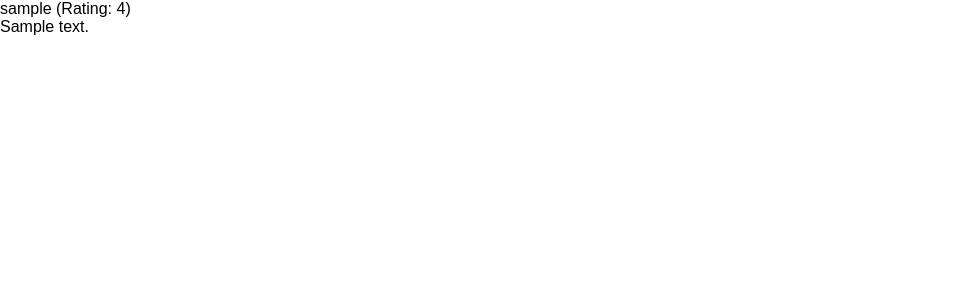
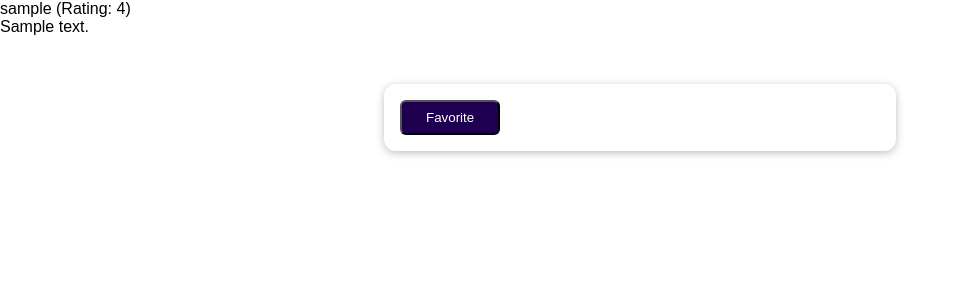
Before and after one commit to Cswish24/django-forms-learning, a Django app: page /detail/1 in a window 1280 px wide. Shown: the top 300 px of the page, without its empty margins (0-963 px from the left). Run offline with Django 3.2, Linux system fonts and the light colour scheme; tables that the repository leaves empty hold one stand-in row (values such as "Sample post"); parts of the project's set-up code (start-up, migrations or seed data) failed here and were passed over.

Commit message:
add favorite capability by saving it as session data

```diff
--- a/Feedback/settings.py
+++ b/Feedback/settings.py
@@ -129,3 +129,5 @@ DEFAULT_AUTO_FIELD = 'django.db.models.BigAutoField'
 
 MEDIA_ROOT = BASE_DIR / "uploads"
 MEDIA_URL = "/user-media/"
+
+# SESSION_COOKIE_AGE = 120 Determines how long session will last in seconds
--- a/Feedback/urls.py
+++ b/Feedback/urls.py
@@ -22,4 +22,4 @@ urlpatterns = [
     path('admin/', admin.site.urls),
     path("", include("reviews.urls")),
     path("profiles/", include("profiles.urls"))
-] + static(settings.MEDIA_URL, document_root=settings.MEDIA_ROOT)
+] + static(settings.MEDIA_URL, document_root=settings.MEDIA_ROOT) #mediaURL and MEDIA ROOT need to be created in settings.py
--- a/reviews/templates/reviews/detail.html
+++ b/reviews/templates/reviews/detail.html
@@ -6,4 +6,14 @@
 {{ review.user_name }} (Rating: {{ review.rating }})
 <br>
 {{review.review_text}}
+{% if is_favorite  %}
+    <p>This is my favorite!</p>
+{% else %}
+
+<form action="/reviews/favorite" method="POST">
+    {% csrf_token %}
+    <input type="hidden" name="review_id" value="{{ review.id }}">
+    <button>Favorite</button>
+</form>
+{% endif %}
 {% endblock %}
--- a/reviews/urls.py
+++ b/reviews/urls.py
@@ -6,5 +6,6 @@ urlpatterns = [
     path("", views.ReviewView.as_view()),
     path("thank-you", views.ThankYouView.as_view()),
     path("reviews", views.ReviewsListView.as_view()), # updated to class views. need .asview for classes
+    path("reviews/favorite", views.AddFavoriteView.as_view()),
     path("detail/<int:pk>", views.ReviewDetailView.as_view())
 ]
--- a/reviews/views.py
+++ b/reviews/views.py
@@ -95,6 +95,21 @@ class ReviewDetailView(DetailView):
     template_name ="reviews/detail.html"
     model = Review
 
+    def get_context_data(self, **kwargs):
+        context =  super().get_context_data(**kwargs)
+        loaded_review = self.object
+        request = self.request
+        favorite_id = request.session.get("favorite_review")    #.get will handle error if no session data exists yet
+        context["is_favorite"] = favorite_id == str(loaded_review.id)
+        return context
+
+class AddFavoriteView(View):
+    def post(self, request):
+        review_id = request.POST['review_id']
+        # fav_review = Review.objects.get(pk=review_id) # only store primitive types, dicts, lists in sessions. no objects allowed
+        request.session["favorite_review"] = review_id
+        return HttpResponseRedirect("/detail/" + review_id)
+
 
 # def review(request):              no longer need thanks to ReviewView Class
 #     if request.method == 'POST':
```
